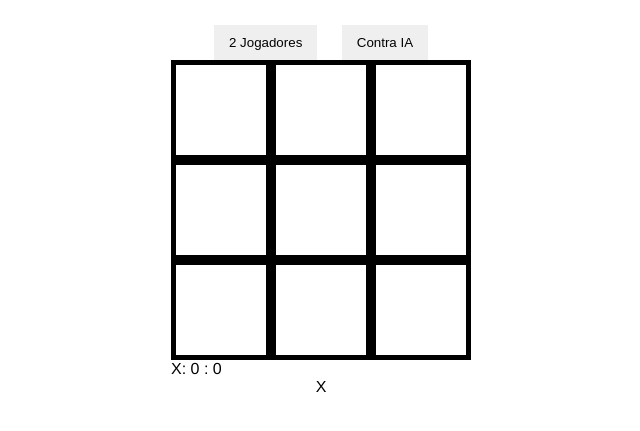
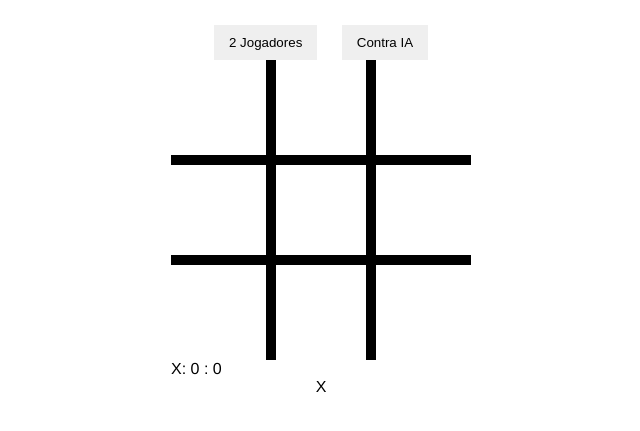
Before and after one commit to ReBrufato/JogoDaVelha, a plain HTML site: page index.html in a window 1280 px wide. Shown: the part 79-510 px from the top of the page, without its empty margins (319-959 px from the left). Drawn offline with Linux system fonts and the light colour scheme.

Commit message:
feat: finalizando css da div do jogo

```diff
--- a/css/style.css
+++ b/css/style.css
@@ -33,3 +33,19 @@ h1 {
     box-sizing: border-box;
     flex: 1 1 33%;
 }
+
+#block-1, #block-2, #block-3 {
+    border-top: none;
+}
+
+#block-1, #block-4, #block-7 {
+    border-left: none;
+}
+
+#block-7, #block-8, #block-9 {
+    border-bottom: none;
+}
+
+#block-3, #block-6, #block-9 {
+    border-right: none;
+}
```
